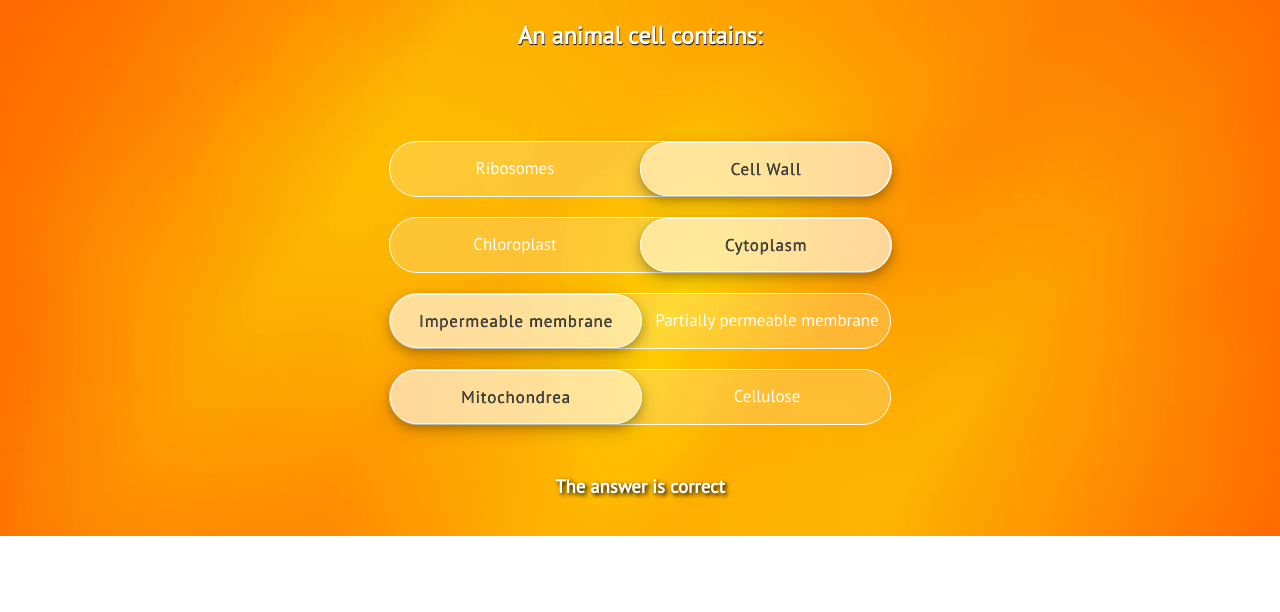
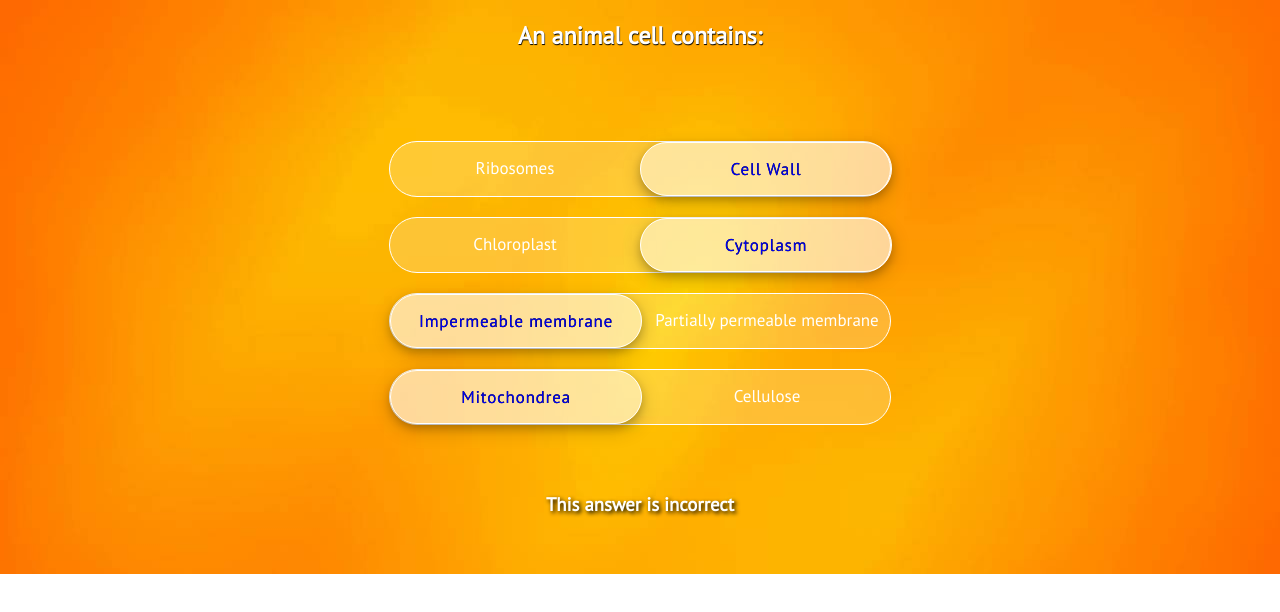
Before and after one commit to harrystacey123/seneca-technical-task, a React (Create React App) app: page / in a window 1280 px wide. Shown: the top 612 px of the page. Built offline with nearby package versions, Linux system fonts and the light colour scheme.

Commit message:
finally got correct/incorrect to work :D

```diff
--- a/src/App.css
+++ b/src/App.css
@@ -1,5 +1,11 @@
 * {
   font-family: 'PT Sans', sans-serif;
+  text-decoration: none;
+}
+
+a:visited {
+  text-decoration: none;
+  color: black;
 }
 
 .App {
--- a/src/Options.js
+++ b/src/Options.js
@@ -13,13 +13,14 @@ class Options extends Component {
             answer3CorrectActive: false,
             answer4WrongActive: false,
             answer4CorrectActive: true,
-            isCorrect: true
+            isCorrect: false
         };
         this.handleClickAnswer1 = this.handleClickAnswer1.bind(this)
         this.handleClickAnswer2 = this.handleClickAnswer2.bind(this)
         this.handleClickAnswer3 = this.handleClickAnswer3.bind(this)
         this.handleClickAnswer4 = this.handleClickAnswer4.bind(this)
         // this.handleIsCorrect = this.handleIsCorrect.bind(this);
+
     }
 
     handleClickAnswer1() {
@@ -50,50 +51,50 @@ class Options extends Component {
         this.setState({answer4CorrectActive: ! currentStateAnswer4Correct})
     };
 
+    handleIsCorrect() {
+        if ((this.state.answer1CorrectActive && this.state.answer2CorrectActive && this.state.answer3CorrectActive && this.state.answer4CorrectActive) === true) {
+            return <p>This answer is correct</p>
+        } else {
+            return <p>This answer is incorrect</p>
+        }
+    }
 
     render() {
-
-        if (this.state.answer1CorrectActive === true) {
-            this.setState({
-                isCorrect: true
-            })
-        }
-
         return(
             <div className='options-div'>
                 <div className='answer-div'>
                     <div className={this.state.answer1CorrectActive ? 'highlighted' : 'non-highlighted'} onClick={this.handleClickAnswer1}>
-                        <div className='answer'><a>{this.props.question.answer1.correctAnswer}</a></div>
+                        <a href='#'><div className='answer'>{this.props.question.answer1.correctAnswer}</div></a>
                     </div>
                     <div className={this.state.answer1WrongActive ? 'highlighted' : 'non-highlighted'} onClick={this.handleClickAnswer1}>
-                        <div className='answer'><a>{this.props.question.answer1.wrongAnswer}</a></div>
+                        <a href='#'><div className='answer'>{this.props.question.answer1.wrongAnswer}</div></a>
                     </div>
                 </div>
                 <div className='answer-div'>
                     <div className={this.state.answer2WrongActive ? 'highlighted' : 'non-highlighted'} onClick={this.handleClickAnswer2}>
-                        <div className='answer'><a>{this.props.question.answer2.wrongAnswer}</a></div>
+                        <a href='#'><div className='answer'>{this.props.question.answer2.wrongAnswer}</div></a>
                     </div>
                     <div className={this.state.answer2CorrectActive ? 'highlighted' : 'non-highlighted'} onClick={this.handleClickAnswer2}>
-                        <div className='answer'><a>{this.props.question.answer2.correctAnswer}</a></div>
+                        <a href='#'><div className='answer'>{this.props.question.answer2.correctAnswer}</div></a>
                     </div>
                 </div>
                 <div className='answer-div'>
                     <div className={this.state.answer3WrongActive ? 'highlighted' : 'non-highlighted'} onClick={this.handleClickAnswer3}>
-                        <div className='answer'><a>{this.props.question.answer3.wrongAnswer}</a></div>
+                        <a href='#'><div className='answer'>{this.props.question.answer3.wrongAnswer}</div></a>
                     </div>
                     <div className={this.state.answer3CorrectActive ? 'highlighted' : 'non-highlighted'} onClick={this.handleClickAnswer3}>
-                        <div className='answer'><a>{this.props.question.answer3.correctAnswer}</a></div>
+                        <a href='#'><div className='answer'>{this.props.question.answer3.correctAnswer}</div></a>
                     </div>
                 </div>
                 <div className='answer-div'>
                     <div className={this.state.answer4CorrectActive ? 'highlighted' : 'non-highlighted'} onClick={this.handleClickAnswer4}>
-                        <div className='answer'><a>{this.props.question.answer4.correctAnswer}</a></div>
+                        <a href='#'><div className='answer'>{this.props.question.answer4.correctAnswer}</div></a>
                     </div>
                     <div className={this.state.answer4WrongActive ? 'highlighted' : 'non-highlighted'} onClick={this.handleClickAnswer4}>
-                        <div className='answer'><a>{this.props.question.answer4.wrongAnswer}</a></div>
+                        <a href='#'><div className='answer'>{this.props.question.answer4.wrongAnswer}</div></a>
                     </div>
                 </div>
-                <h3 className='result'>The answer is <span>{this.state.isCorrect ? 'correct' : 'incorrect'}</span></h3>
+                <h3 className='result'>{this.handleIsCorrect()}</h3>
             </div>
         )
     }
```
